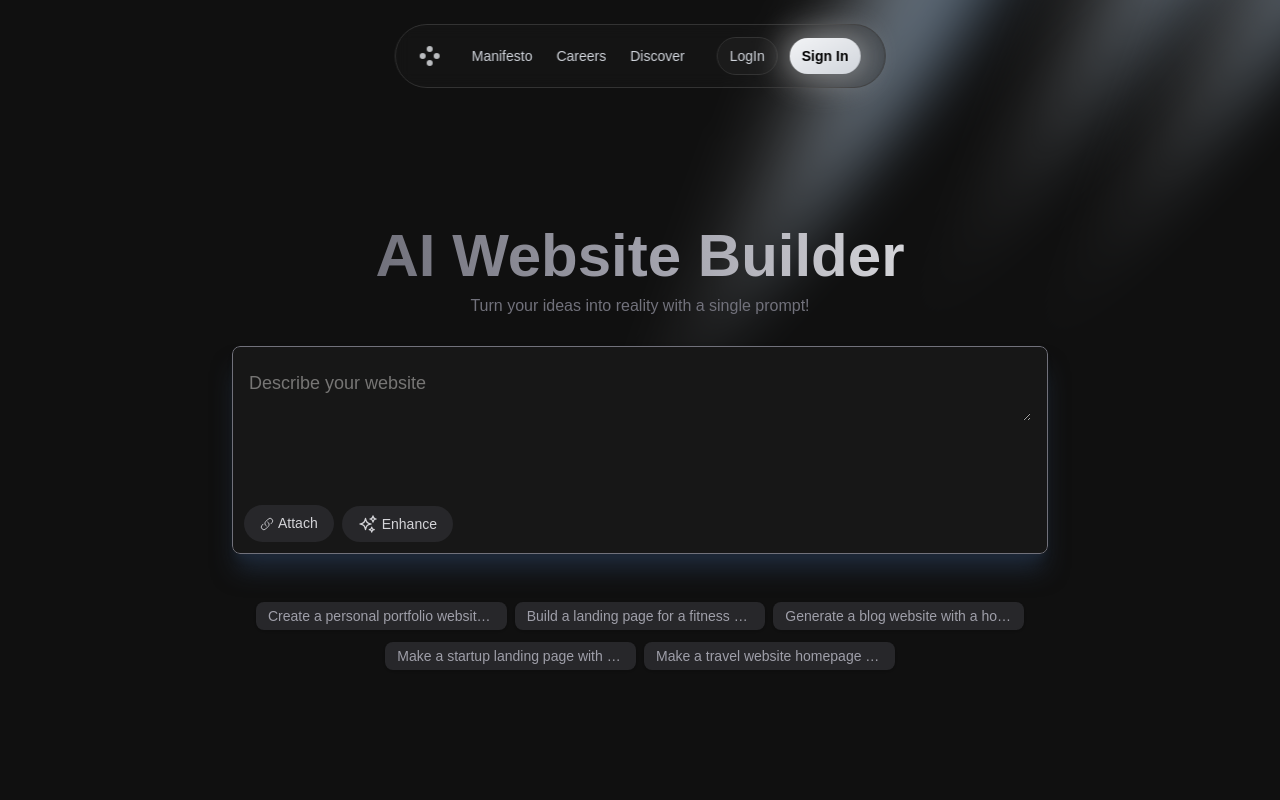
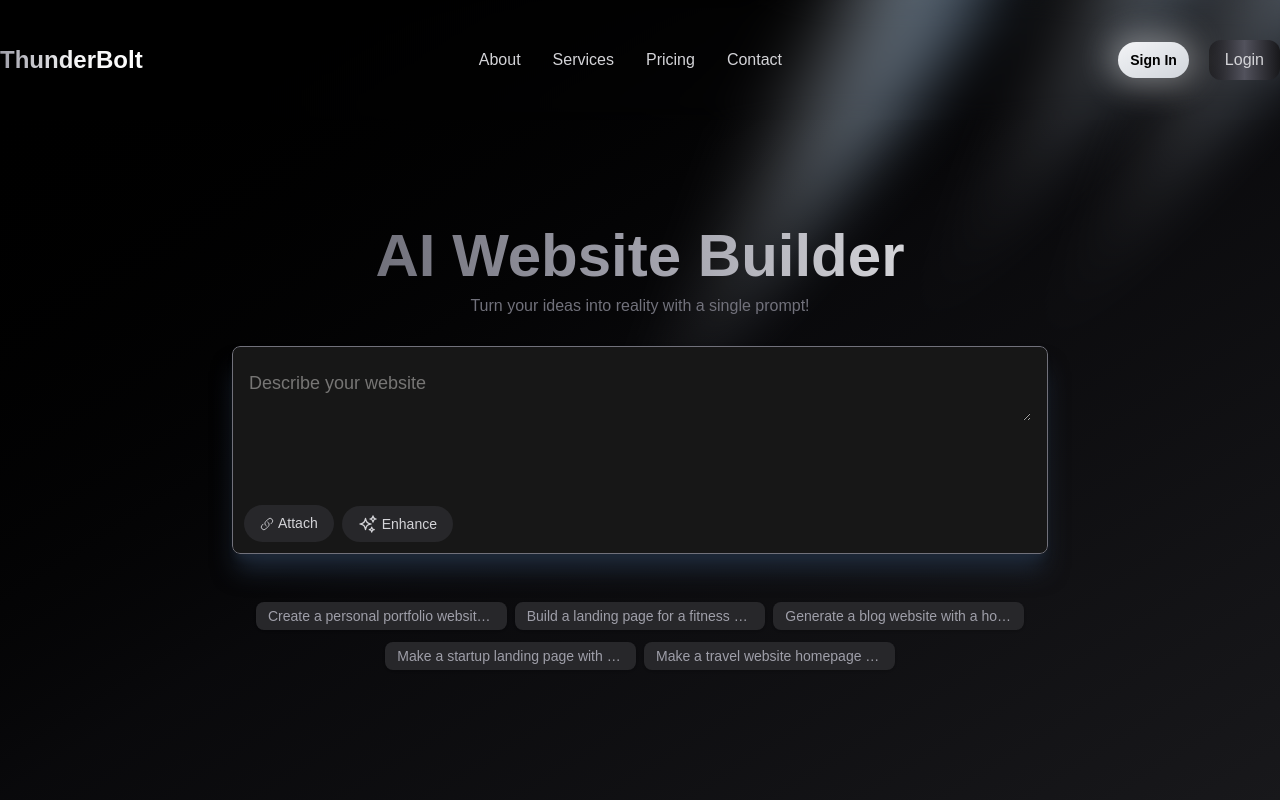
Before and after one commit to AbhilashDash10082k4/Bolt.Latest, a Next.js app in the folder frontend/: page / in a window 1280 px wide. Built offline with nearby package versions, Linux system fonts and the light colour scheme.

Commit message:
moved the chips into a separate component

```diff
--- /dev/null
+++ b/frontend/app/components/Chips.tsx
@@ -0,0 +1,46 @@
+import { samplePrompts } from "../lib/default/samplePrompts"
+interface Prop {
+    setInputPrompt: React.Dispatch<React.SetStateAction<string>>
+}
+export const Chips = ({setInputPrompt}: Prop) => {
+    return (<div className="w-full max-w-3xl mx-auto mt-5">
+        {/* First row with 3 chips */}
+        <div className="grid grid-cols-3 gap-2">
+          {samplePrompts.slice(0, 3).map((prompt, idx) => (
+            <button
+              key={idx}
+              type="button"
+              className="px-3 py-1 rounded-lg bg-zinc-800 text-zinc-400 text-sm
+                   hover:cursor-pointer hover:bg-zinc-700 hover:text-white
+                   transition-all duration-200 shadow overflow-hidden
+                   text-ellipsis whitespace-nowrap"
+              style={{ maxWidth: "100%" }}
+              onClick={() => setInputPrompt(prompt)}
+              title={prompt}
+            >
+              {prompt}
+            </button>
+          ))}
+        </div>
+        <div className="grid grid-cols-6 gap-2 mt-3">
+          {samplePrompts.slice(3, 5).map((prompt, idx) => (
+            <div key={idx} className={idx == 0 ? "col-start-2 col-end-4": "col-start-4 col-end-6" }>
+              <div className="flex">
+                <button
+                type="button"
+                className="px-3 py-1 rounded-lg bg-zinc-800 text-zinc-400 text-sm
+                   hover:cursor-pointer hover:bg-zinc-700 hover:text-white
+                   transition-all duration-200 shadow overflow-hidden
+                   text-ellipsis whitespace-nowrap"
+                style={{ maxWidth: "100%" }}
+                onClick={() => setInputPrompt(prompt)}
+                title={prompt}
+              >
+                {prompt}
+              </button>
+              </div>
+            </div>
+          ))}
+        </div>
+      </div>)
+}
--- /dev/null
+++ b/frontend/app/components/NewNavBar.tsx
@@ -0,0 +1,40 @@
+"use client";
+
+import Link from "next/link";
+import { SignUp } from "./SignUp";
+
+export default function NewNavBar() {
+  return (
+    <nav className="bg-transparent backdrop-blur-md fixed w-full top-0 left-0 z-50">
+
+      <div className="max-w-screen-xl mx-auto  py-10 flex items-center justify-between">
+        <Link href="/" className="flex items-center">
+          <span className="text-2xl font-bold bg-gradient-to-r from-zinc-400 via-zinc-100 to-white bg-clip-text text-transparent drop-shadow-md">
+            ThunderBolt
+          </span>
+        </Link>
+        <div className="hidden md:flex space-x-8 font-medium">
+          <Link href="#" className="text-zinc-300 hover:text-white transition">
+            About
+          </Link>
+          <Link href="#" className="text-zinc-300 hover:text-white transition">
+            Services
+          </Link>
+          <Link href="#" className="text-zinc-300 hover:text-white transition">
+            Pricing
+          </Link>
+          <Link href="#" className="text-zinc-300 hover:text-white transition">
+            Contact
+          </Link>
+        </div>
+
+        <div className="flex items-center space-x-4">
+
+            <div className="hidden sm:flex items-center gap-2 sm:gap-3">
+              <SignUp title="Sign In" />
+            </div>
+        </div>
+      </div>
+    </nav>
+  );
+}
--- a/frontend/app/components/PromptBox.tsx
+++ b/frontend/app/components/PromptBox.tsx
@@ -6,7 +6,7 @@ import axios from "axios";
 import Image from "next/image";
 import Star from "../icons/Star";
 import { usePrompt } from "../hooks/usePrompt";
-import { samplePrompts } from "../lib/default/samplePrompts";
+import { Chips } from "./Chips";
 const PromptBox: React.FC = () => {
   const { inputPrompt, setInputPrompt } = usePrompt();
   const [files, setFiles] = useState<File[]>([]);
@@ -247,46 +247,7 @@ const PromptBox: React.FC = () => {
           ))}
         </div>
       </div>
-      <div className="w-full max-w-3xl mx-auto mt-5">
-        {/* First row with 3 chips */}
-        <div className="grid grid-cols-3 gap-2">
-          {samplePrompts.slice(0, 3).map((prompt, idx) => (
-            <button
-              key={idx}
-              type="button"
-              className="px-3 py-1 rounded-lg bg-zinc-800 text-zinc-400 text-sm
-                   hover:cursor-pointer hover:bg-zinc-700 hover:text-white
-                   transition-all duration-200 shadow overflow-hidden
-                   text-ellipsis whitespace-nowrap"
-              style={{ maxWidth: "100%" }}
-              onClick={() => setInputPrompt(prompt)}
-              title={prompt}
-            >
-              {prompt}
-            </button>
-          ))}
-        </div>
-        <div className="grid grid-cols-6 gap-2 mt-3">
-          {samplePrompts.slice(3, 5).map((prompt, idx) => (
-            <div key={idx} className={idx == 0 ? "col-start-2 col-end-4": "col-start-4 col-end-6" }>
-              <div className="flex">
-                <button
-                type="button"
-                className="px-3 py-1 rounded-lg bg-zinc-800 text-zinc-400 text-sm
-                   hover:cursor-pointer hover:bg-zinc-700 hover:text-white
-                   transition-all duration-200 shadow overflow-hidden
-                   text-ellipsis whitespace-nowrap"
-                style={{ maxWidth: "100%" }}
-                onClick={() => setInputPrompt(prompt)}
-                title={prompt}
-              >
-                {prompt}
-              </button>
-              </div>
-            </div>
-          ))}
-        </div>
-      </div>
+      <Chips setInputPrompt={setInputPrompt}/>
     </form>
   );
 };
--- a/frontend/app/page.tsx
+++ b/frontend/app/page.tsx
@@ -1,8 +1,8 @@
 "use client";
 import { useEffect, useState } from "react";
 import PromptBox from "./components/PromptBox";
-import Navbar from "./components/Navbar";
 import Background from "./components/ui/Background";
+import NewNavBar from "./components/NewNavBar";
 
 const Home = () => {
   const [isVisible, setIsVisible] = useState(false);
@@ -10,9 +10,10 @@ const Home = () => {
     setIsVisible(true);
   }, []);
   return (
-    <div className="min-h-screen w-full bg-[#101010] overflow-hidden relative flex flex-col">
-      <Background />
-      <Navbar />
+    <div className="min-h-screen w-full bg-gradient-to-br from-black via-zinc-950 to-zinc-900 overflow-hidden relative flex flex-col">
+      <NewNavBar />
+      <Background/>
+
       <div className="flex-1 flex flex-col justify-center items-center px-4 pt-16 md:pt-24">
         <div className="w-full max-w-7xl px-4">
           <div
```
